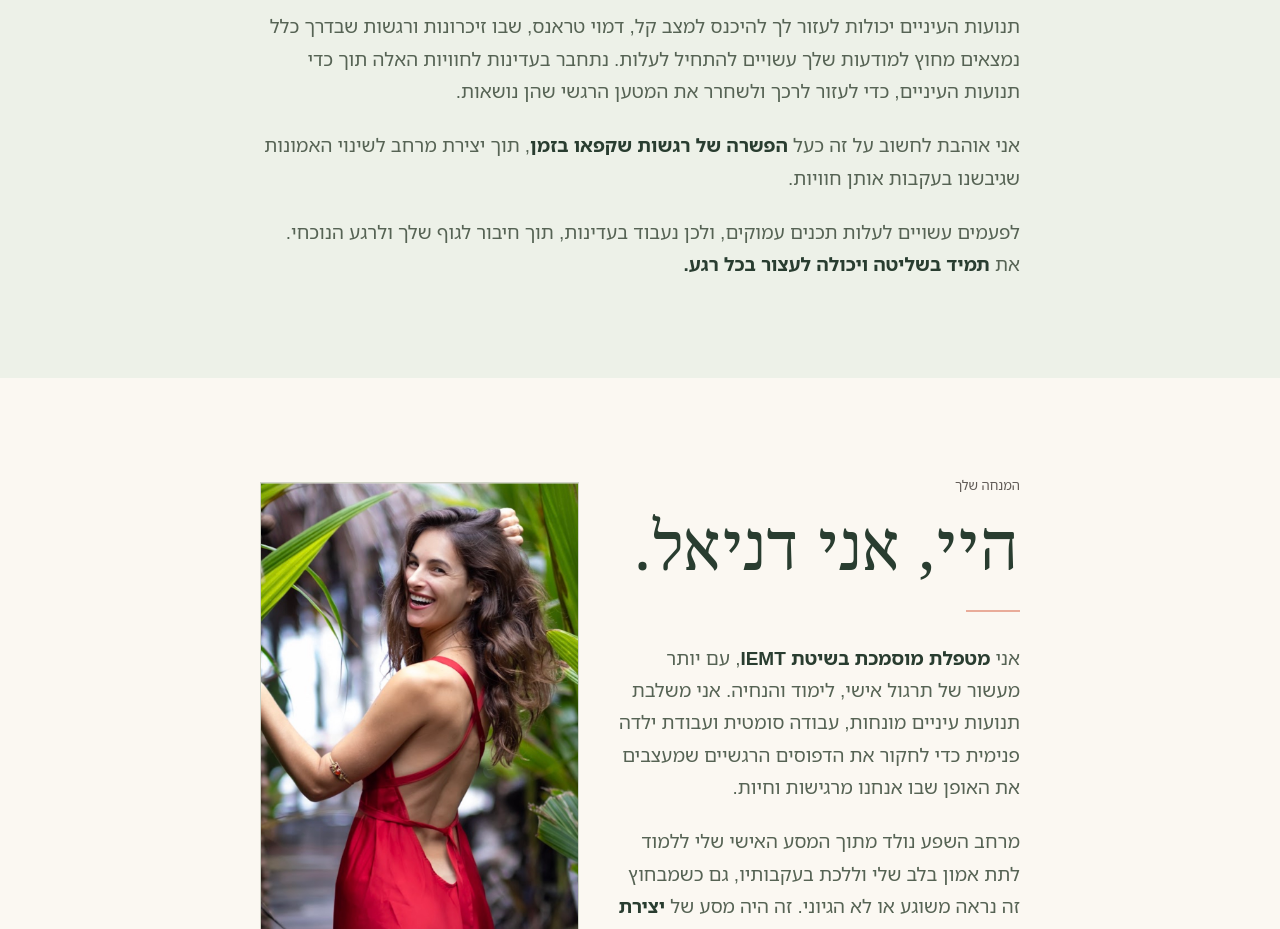
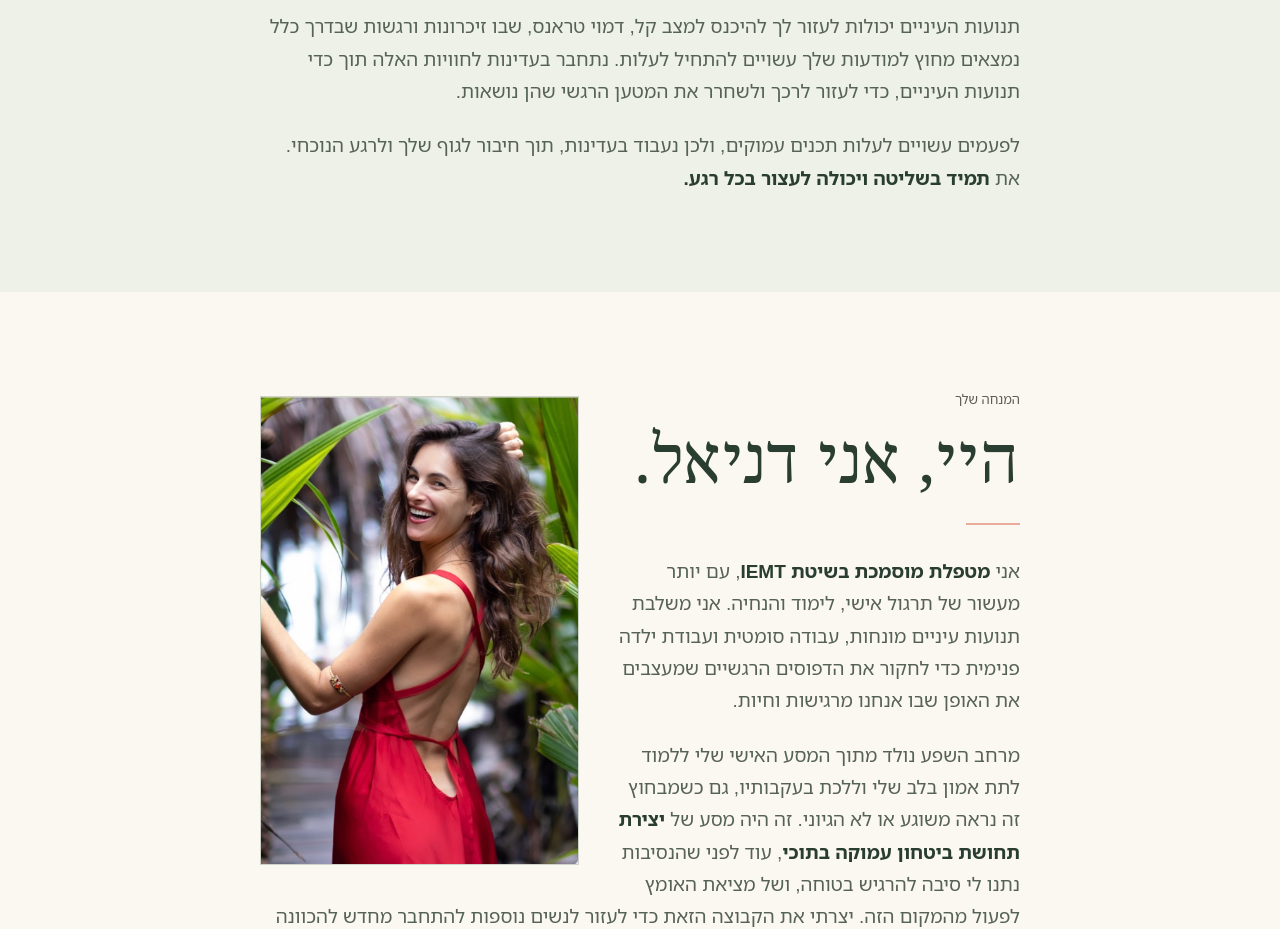
Before and after one commit to danielleronit-source/website, a plain HTML site: page abundance/he/index.html in a window 1280 px wide. Shown: the part 2220-3149 px from the top of the page. Drawn offline with Linux system fonts and the light colour scheme.

Commit message:
Remove defrosting metaphor from the Abundance method section

```diff
--- a/abundance/he/index.html
+++ b/abundance/he/index.html
@@ -69,7 +69,6 @@
       <h2 id="how-it-works-title">איך זה עובד</h2>
       <p>לאורך שמונה שבועות נחקור מגוון נושאים הקשורים זה לזה. נשתמש בתנועות עיניים מונחות, לצד התבוננות, כתיבה ומודעות לגוף, כדי לעזור לך להתחבר לרגשות, לזיכרונות ולאמונות התת־מודעות שמאחורי הדפוסים שמעכבים אותך, לחקור ולעבד אותם — כולל הדרכים שבהן את עשויה לחבל בהתקדמות של עצמך, גם כשאת רוצה להתקדם.</p>
         <p>תנועות העיניים יכולות לעזור לך להיכנס למצב קל, דמוי טראנס, שבו זיכרונות ורגשות שבדרך כלל נמצאים מחוץ למודעות שלך עשויים להתחיל לעלות. נתחבר בעדינות לחוויות האלה תוך כדי תנועות העיניים, כדי לעזור לרכך ולשחרר את המטען הרגשי שהן נושאות.</p>
-        <p>אני אוהבת לחשוב על זה כעל <strong dir="auto">הפשרה של רגשות שקפאו בזמן</strong>, תוך יצירת מרחב לשינוי האמונות שגיבשנו בעקבות אותן חוויות.</p>
         <p>לפעמים עשויים לעלות תכנים עמוקים, ולכן נעבוד בעדינות, תוך חיבור לגוף שלך ולרגע הנוכחי. את <strong dir="auto">תמיד בשליטה ויכולה לעצור בכל רגע.</strong></p>
     </div>
   </section>
```
Also changed, not shown: abundance/index.html (+0 -1 lines).
